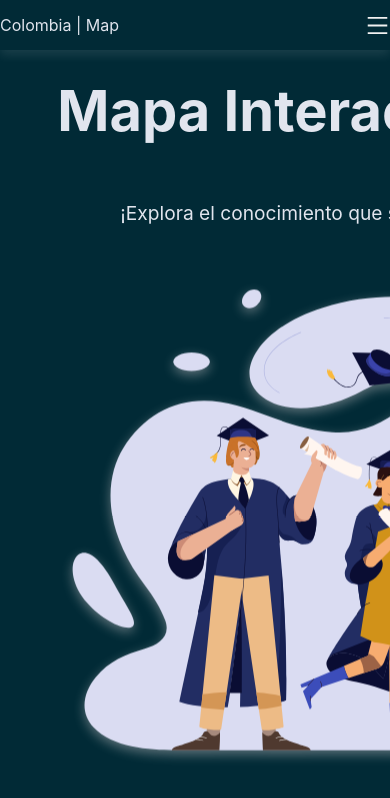
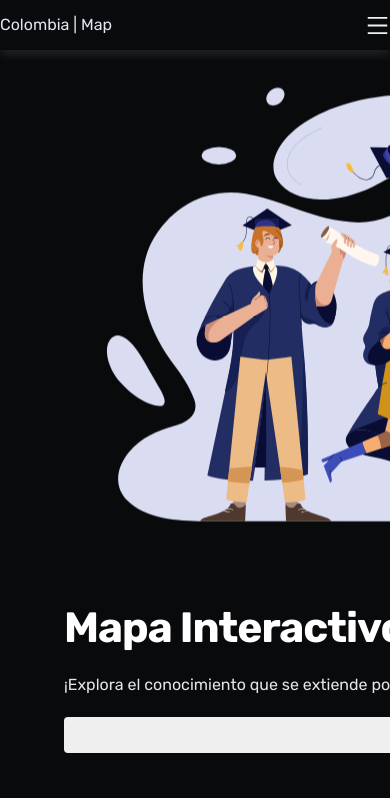
Before and after one commit to jefersonqui/UCOL, a React (Vite) app: page / in a window 390 px wide. Shown: the top 798 px of the page. Built offline with nearby package versions, Linux system fonts and the light colour scheme.

Commit message:
Configuracion banner responsive

```diff
--- a/src/index.css
+++ b/src/index.css
@@ -3,11 +3,15 @@ body {
   padding: 0;
 
   background-color: #012A36;
-  font-family: -apple-system, BlinkMacSystemFont, 'Segoe UI', 'Roboto', 'Oxygen',
-    'Ubuntu', 'Cantarell', 'Fira Sans', 'Droid Sans', 'Helvetica Neue',
-    sans-serif;
+  font-family: "Rubik", sans-serif;
   -webkit-font-smoothing: antialiased;
   -moz-osx-font-smoothing: grayscale;
+  font-size: clamp(1rem, 2vw, 1.125rem);
+   font-weight: 400;
+   line-height: 1.5;
+   height: -webkit-fill-available;
+   color: var(--color-white-100);
+   background-color: var(--color-black-500);
 }
 code {
   font-family: source-code-pro, Menlo, Monaco, Consolas, 'Courier New',
--- a/src/pages/banner.jsx
+++ b/src/pages/banner.jsx
@@ -1,24 +1,32 @@
-import stylesBanner from './banner.module.css';
+import stylesb from './banner.module.css';
 import bannerSvg from '../assets/banner.svg';
 const Banner = () => {
   return (
-    <div className={stylesBanner.container}>
-      <div className={stylesBanner.div__container}>
-        <h1 className={stylesBanner.titleh1}>Mapa Interactivo De Colombia</h1>
-        <p className={stylesBanner.subtitle}>¡Explora el conocimiento que se extiende por cada rincón de nuestra nación!</p>
-      </div>
-      <aside className={stylesBanner.asidecont}>
-        <div className={stylesBanner.contimg}>
+
+    <section className={stylesb.sectionban}>
+      <div className={stylesb["banner-column"]}>
       <img
-        className={stylesBanner.bannerimg}
+            className={stylesb["banner-image"]}
             src={bannerSvg}
             alt="Banner"
             onMouseEnter={(e) => e.target.style.transform = 'translateY(-5px)'}
             onMouseLeave={(e) => e.target.style.transform = 'translateY(0)'}
           />
+        <div className={stylesb.bannerInner}>
+          <h1 className={stylesb["heading-xl"]}>Mapa Interactivo De Colombia</h1>
+          <p className={stylesb.paragraph}>
+          ¡Explora el conocimiento que se extiende por cada rincón de nuestra nación!
+          </p>
+          <button className={`${stylesb.btn} ${stylesb.btnDarken} ${stylesb.btnInline}`}>
+            Ver Mapa
+          </button>
+
+
         </div>
-      </aside>
+
       </div>
-  )
-}
+    </section>
+
+  );
+};
 export default Banner;
--- a/src/pages/banner.module.css
+++ b/src/pages/banner.module.css
@@ -1,66 +1,112 @@
+@import url("https://fonts.googleapis.com/css2?family=Rubik:wght@400;500;600;700&display=swap");
+
 :root {
-    --color-one: #E1E5EE;
+    --color-white-100: hsl(206, 5%, 100%);
+    --color-white-200: hsl(206, 5%, 90%);
+    --color-white-300: hsl(206, 5%, 80%);
+    --color-white-400: hsl(206, 5%, 65%);
+    --color-white-500: hsl(206, 5%, 50%);
+
+    --color-black-100: hsl(213, 20%, 10%);
+    --color-black-200: hsl(213, 23%, 8%);
+    --color-black-300: hsl(214, 21%, 6%);
+    --color-black-400: hsl(210, 21%, 6%);
+    --color-black-500: hsl(216, 22%, 4%);
+    --color-black-600: hsl(220, 18%, 3%);
+    --color-black-700: hsl(220, 27%, 2%);
+    --color-black-800: hsl(180, 20%, 1%);
+
+    --color-blue-100: hsl(214, 95%, 93%);
+    --color-blue-200: hsl(213, 97%, 87%);
+    --color-blue-300: hsl(212, 96%, 78%);
+    --color-blue-400: hsl(213, 94%, 68%);
+    --color-blue-500: hsl(217, 91%, 60%);
+    --color-blue-600: hsl(221, 83%, 53%);
+    --color-blue-700: hsl(224, 76%, 48%);
+    --color-blue-800: hsl(226, 71%, 40%);
+    --color-blue-900: hsl(224, 64%, 33%);
+
+    --shadow-small: 0 1px 3px 0 rgba(0, 0, 0, 0.1),
+        0 1px 2px 0 rgba(0, 0, 0, 0.06);
+    --shadow-medium: 0 4px 6px -1px rgba(0, 0, 0, 0.1),
+        0 2px 4px -1px rgba(0, 0, 0, 0.06);
+    --shadow-large: 0 10px 15px -3px rgba(0, 0, 0, 0.1),
+        0 4px 6px -2px rgba(0, 0, 0, 0.05);
 }
 
-.container {
-    display: grid;
-    grid-template-columns: 1fr;
-    gap: 20px;
-    justify-items: flex-end;
-    padding: 10% 7%;
-
+*,
+*::before,
+*::after {
+    padding: 0;
+    margin: 0;
+    box-sizing: border-box;
+    list-style: none;
+    list-style-type: none;
+    text-decoration: none;
+    -webkit-font-smoothing: antialiased;
+    -moz-osx-font-smoothing: grayscale;
+    text-rendering: optimizeLegibility;
+}
+.sectionban{
+    padding: 4rem 4rem 2rem;
 }
 
-@media (min-width: 800px) {
-    .container {
-        grid-template-columns: 1fr 2fr;
+ .banner-column {
+    position: relative;
+    display: grid;
+    align-items: center;
+    row-gap: 3rem;
+    /* max-width: 85rem;
+    height: auto;
+    margin: 0 auto;
+    padding: 0 1.25rem;
+    align-items: center;
+    row-gap: 3rem; */
+  }
+
+  @media only screen and (min-width: 48rem) {
+    .banner-column {
+      grid-template-columns: repeat(2, minmax(0, 1fr));
+      justify-content: center;
     }
   }
 
-.div__container {
+  @media only screen and (min-width: 64rem) {
+    .banner-column {
+      grid-template-columns: 1fr max-content;
+      column-gap: 4rem;
+      margin-top: 3rem;
+    }
+  }
+  .bannerInner {
     display: flex;
     flex-direction: column;
-    align-items: center;
-
+    gap: 20px;
 
   }
-
-/* .asidecont{
-
-} */
-
-.titleh1 {
-    color: var(--color-one);
-    font-size: 3.5em;
-}
-
-.subtitle {
-    color: var(--color-one);
-    font-size: 1.2em;
-}
-
-.contimg {
-    filter: drop-shadow(0 4px 6px rgba(236, 221, 221, 0.397));
-
-}
-
-.bannerimg {
-    width: 100%;
-    min-width: 850px;
-    height: auto;
+  .banner-image {
+    min-width: 50rem;
     position: relative;
     z-index: 1;
     animation: floatAnimation 3s ease-in-out infinite alternate;
-
-
   }
 
-/* @media (max-width: 800px) {
-    .bannerimg {
-        min-width: 200px;
+  @media only screen and (min-width: 48rem) {
+    .banner-image {
+      order: 1;
+      max-width: 20rem;
+      height: auto;
+    }
+  }
 
+  @media only screen and (min-width: 64rem) {
+    .banner-image {
+      max-width: 25rem;
+      height: auto;
+      margin-right: 5rem;
     }
-} */
+  }
+
 
   @keyframes floatAnimation {
     0% {
@@ -76,3 +122,52 @@
         transform: translateY(0);
     }
 }
+
+  .paragraph {
+    font-family: inherit;
+    font-size: clamp(1rem, 2vw, 1.125rem);
+    text-wrap: balance;
+    color: var(--color-white-200);
+ }
+
+  .btn {
+    cursor: pointer;
+    border: none;
+    outline: none;
+    user-select: none;
+    text-decoration: none;
+    display: inline-block;
+    font-family: inherit;
+    font-size: 1.5rem;
+    font-weight: 500;
+    line-height: 1.5;
+    text-align: center;
+    vertical-align: middle;
+    white-space: nowrap;
+    user-select: none;
+    outline: none;
+    border: none;
+    border-radius: 0.25rem;
+    text-transform: unset;
+    transition: all 0.3s ease-in-out;
+  }
+
+  /* .btn-inline {
+    display: inline-flex;
+    align-items: center;
+    justify-content: center;
+    column-gap: 0.5rem;
+  }
+  .btn-darken {
+    padding: 0.75rem 2rem;
+    color: var(--color-white-100);
+    background-color: var(--color-black-200);
+    box-shadow: var(--shadow-medium);
+  } */
+  .heading-xl{
+    font-family: inherit;
+    font-size: clamp(2.648rem, 6vw, 4.241rem);
+    font-weight: 700;
+    line-height: 1.15;
+    letter-spacing: -1px;
+  }
```
Lines whose indentation alone changed are shown as unchanged.
